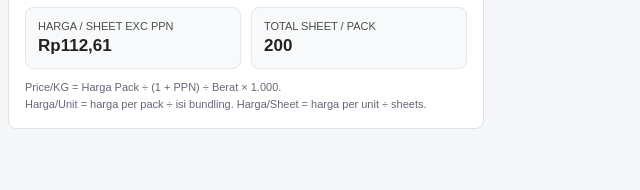
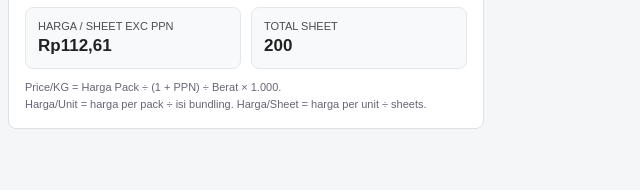
Before and after one commit to marketresearchspm/Product-Calculator, a plain HTML site: page index.html in a window 1280 px wide. Shown: the part 387-577 px from the top of the page, 640-1280 px from the left. Drawn offline with Linux system fonts and the light colour scheme.

Commit message:
Update index.html

```diff
--- a/index.html
+++ b/index.html
@@ -113,7 +113,7 @@
       <div class="kpi"><div class="lbl">Harga / Pack Exc PPN</div><div class="val" id="o_priceExc">-</div></div>
       <div class="kpi"><div class="lbl">Harga / Unit Exc PPN</div><div class="val" id="o_unit">-</div></div>
       <div class="kpi"><div class="lbl">Harga / Sheet Exc PPN</div><div class="val" id="o_sheet">-</div></div>
-      <div class="kpi"><div class="lbl">Total Sheet / Pack</div><div class="val" id="o_totalSheet">-</div></div>
+      <div class="kpi"><div class="lbl">Total Sheet</div><div class="val" id="o_totalSheet">-</div></div>
     </div>
     <div class="note">
       Price/KG = Harga Pack ÷ (1 + PPN) ÷ Berat × 1.000.<br>
```
